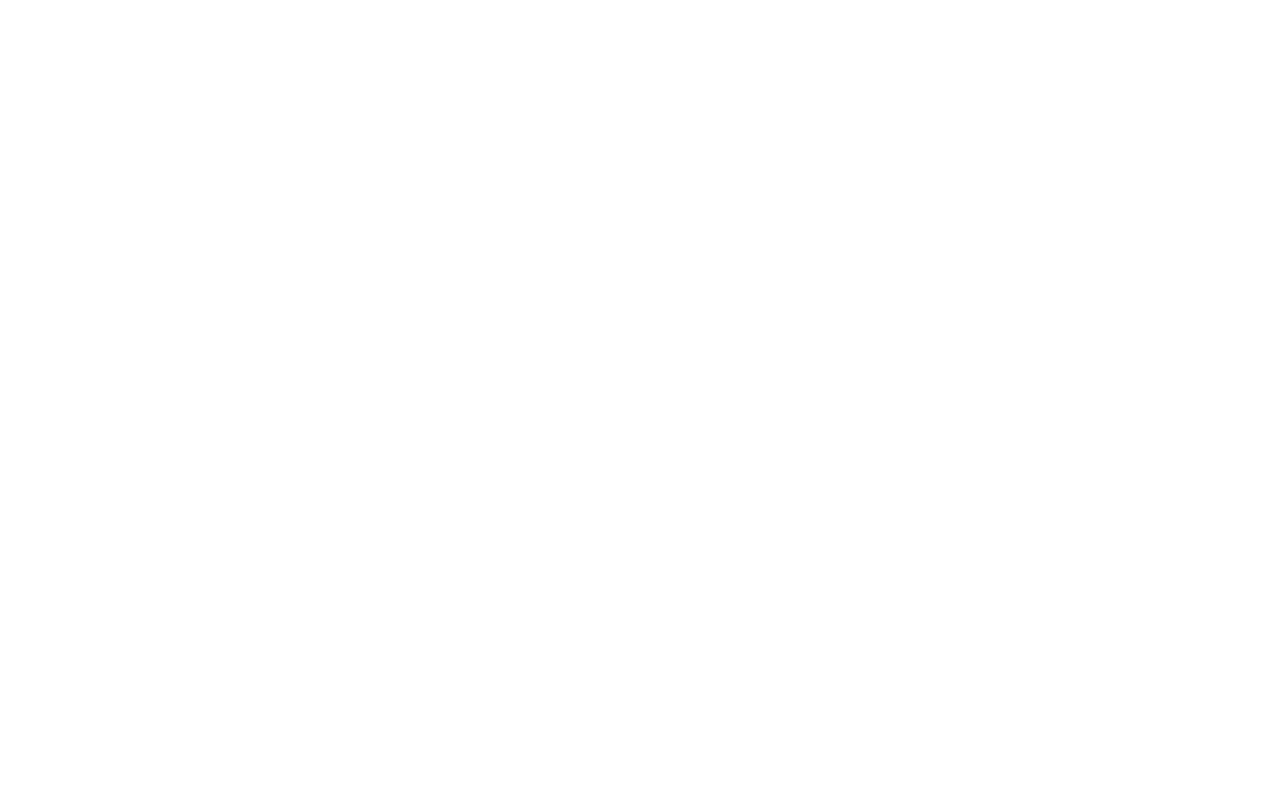
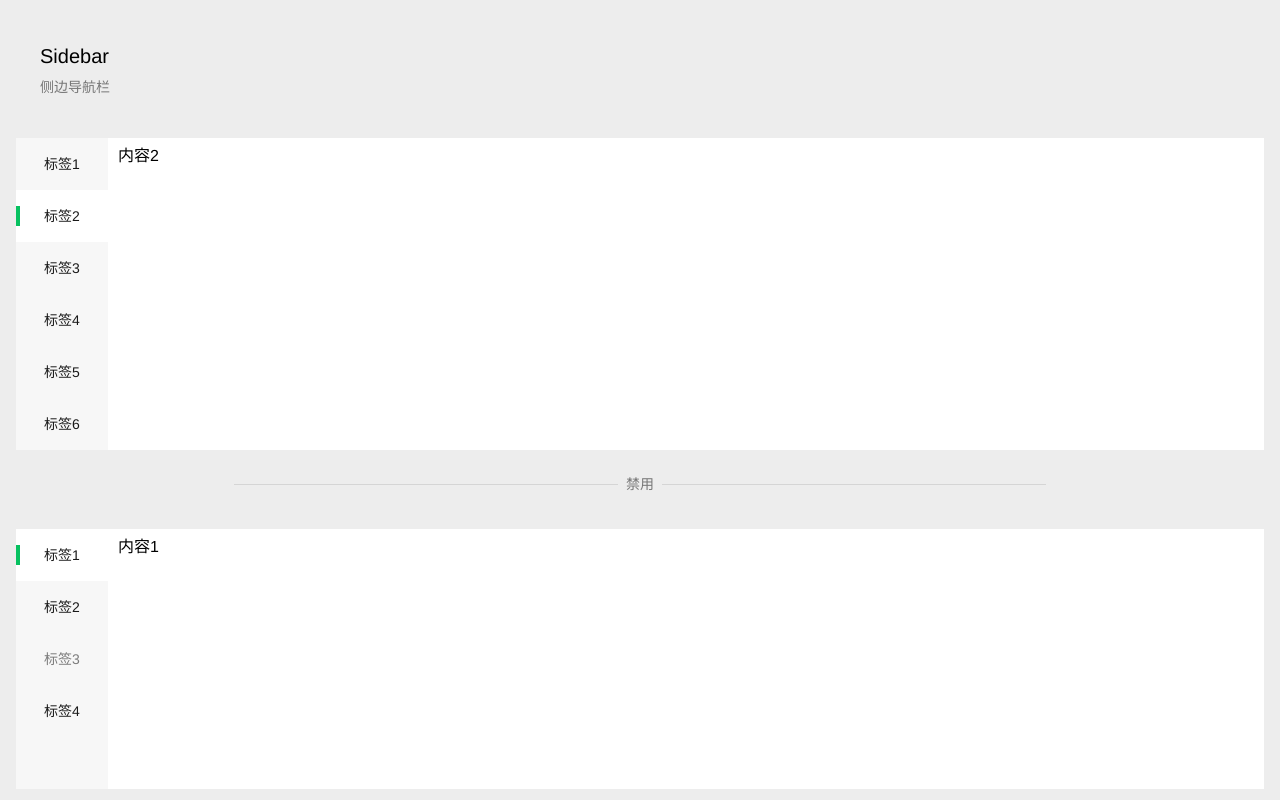
Before and after one commit to alex8088/wx-vue, a Vue app: page /#/sidebar in a window 1280 px wide. Built offline with nearby package versions, Linux system fonts and the light colour scheme.

Commit message:
feat: add sidebar demo

```diff
--- a/src/demo.json
+++ b/src/demo.json
@@ -203,6 +203,11 @@
         "icon": "navigation-view.png"
       },
       {
+        "name": "Sidebar",
+        "path": "/sidebar",
+        "icon": "sidebar.png"
+      },
+      {
         "name": "Tab",
         "path": "/tab",
         "icon": "tab.png"
--- a/src/router/index.js
+++ b/src/router/index.js
@@ -35,6 +35,7 @@ import ScrollViewSample from '../views/ScrollView-Sample'
 import ScrollViewEvents from '../views/ScrollView-Events'
 import ScrollViewProps from '../views/ScrollView-Props'
 import SearchBar from '../views/SearchBar'
+import Sidebar from '../views/Sidebar'
 import Slider from '../views/Slider.vue'
 import Switch from '../views/Switch'
 import Tab from '../views/Tab'
@@ -219,6 +220,11 @@ const routes = [
     component: SearchBar
   },
   {
+    path: '/sidebar',
+    name: 'Sidebar',
+    component: Sidebar
+  },
+  {
     path: '/slider',
     name: 'Slider',
     component: Slider
--- a/src/styles/example.less
+++ b/src/styles/example.less
@@ -38,8 +38,9 @@ ul {
     &.grid,
     &.link,
     &.rate,
+    &.searchbar,
+    &.sidebar,
     &.slider,
-    &.searchbar,
     &.tab {
         .weui-loadmore_line .weui-loadmore__tips {
             background-color: var(--weui-BG-0);
--- /dev/null
+++ b/src/views/Sidebar.vue
@@ -0,0 +1,43 @@
+<template>
+  <div class="sidebar">
+    <page-header title="Sidebar" desc="侧边导航栏"></page-header>
+    <div class="page__bd page__bd_spacing">
+      <wx-sidebar v-model="s1" style="height: 312px;">
+        <wx-sidebar-item :label="`标签${i}`" v-for="i in 11" :key="i">内容{{i}}</wx-sidebar-item>
+      </wx-sidebar>
+      <wx-divider>禁用</wx-divider>
+      <wx-sidebar v-model="s2" style="height: 260px;">
+        <wx-sidebar-item :label="`标签${i}`" v-for="i in 2" :key="i">内容{{i}}</wx-sidebar-item>
+        <wx-sidebar-item label="标签3" disabled>内容3</wx-sidebar-item>
+        <wx-sidebar-item label="标签4">内容4</wx-sidebar-item>
+      </wx-sidebar>
+      <wx-divider>line 设置</wx-divider>
+      <wx-sidebar v-model="s3" style="height: 260px;" :line-width="3" line-color="#ff0000">
+        <wx-sidebar-item :label="`标签${i}`" v-for="i in 4" :key="i">内容{{i}}</wx-sidebar-item>
+      </wx-sidebar>
+      <wx-divider>change 事件</wx-divider>
+      <wx-sidebar v-model="s4" style="height: 260px;" @change="handleChange">
+        <wx-sidebar-item :label="`标签${i}`" v-for="i in 4" :key="i">内容{{i}}</wx-sidebar-item>
+      </wx-sidebar>
+    </div>
+    <page-footer></page-footer>
+  </div>
+</template>
+
+<script>
+export default {
+  data() {
+    return {
+      s1: 1,
+      s2: 0,
+      s3: 0,
+      s4: 0
+    };
+  },
+  methods: {
+    handleChange(index) {
+      this.$toast(`标签页${index}`);
+    }
+  }
+};
+</script>
```
Also changed, not shown: src/assets/sidebar.png (added).
